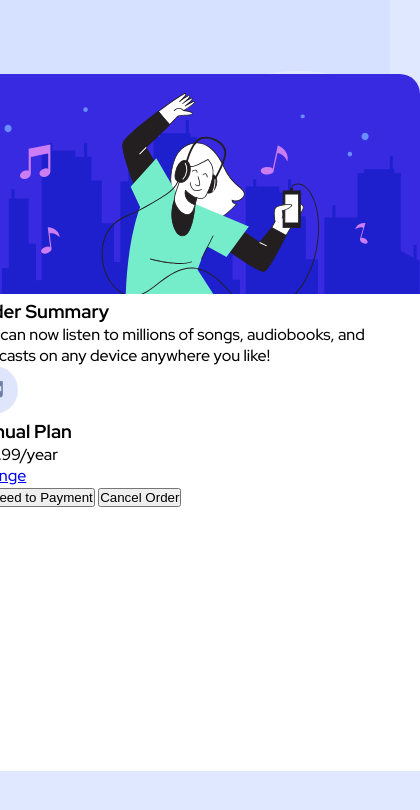
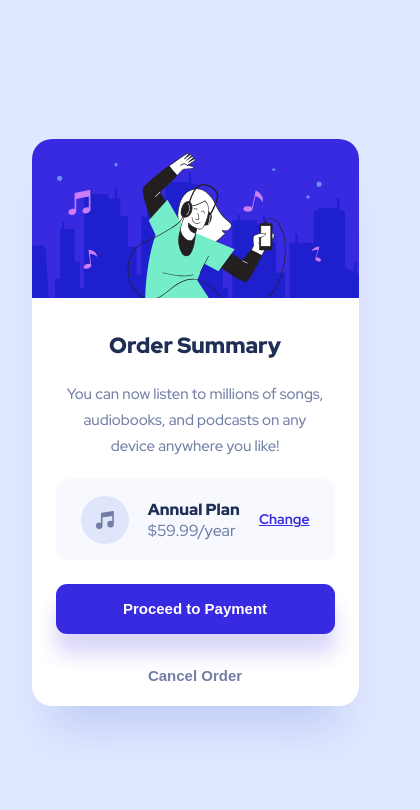
Before and after one commit to anibolokadze/Order-summary-component, a plain HTML site: page index.html in a window 390 px wide. Shown: the whole page, 420 px wide, since content can reach past the window. Drawn offline with Linux system fonts and the light colour scheme.

Commit message:
responsive

```diff
--- a/index.html
+++ b/index.html
@@ -12,13 +12,14 @@
         <article>
             <div class="card">
                 <img src="/illustration-hero.svg" alt="illustration" class="img-wrapper">
+                <div class="info-container">
                     <section class="header-container">
                         <h1>Order Summary</h1>
                         <p>You can now listen to millions of songs, audiobooks, and podcasts on any device anywhere you like!</p>
                     </section>
-                <section>
+                    <section class="plan-container">
                         <img src="/icon-music.svg" alt="note-icon">
-                    <div class="plan-container">
+                        <div class="plan-info">
                             <h3>Annual Plan</h3>
                             <p>$59.99/year</p>
                         </div>
@@ -29,6 +30,8 @@
                         <button class="cancel-btn">Cancel Order</button>
                     </section>
                 </div>
+
+            </div>
         </article>
     </main>
 </body>
--- a/style.css
+++ b/style.css
@@ -11,15 +11,155 @@ body{
     background-size:  100%;
     background-color: #E0E8FF;
     display: flex;
+    flex-direction: column;
     justify-content: center;
     align-items: center;
     height: 100vh;
     font-family: 'Red Hat Display', sans-serif;
+
 }
+.info-container{
+    display: flex;
+    flex-direction: column;
+    align-items: center;
+}
+
+
 article{
-    width:450px;
-    height:697px;
+    max-width:450px;
+    height: 697px;
     background-color:white;
-    border-radius: 20px 20px 0px 0px;
+    border-radius: 20px;
     overflow: hidden;
+    box-shadow: 0px 40px 40px -20px rgba(13, 48, 189, 0.151826);
 }
+
+
+.header-container h1{
+    padding-top: 24px;
+    text-align: center;
+    font-weight: 900;
+    font-size: 28px;
+    line-height: 37px;
+    color: #1F2E55;
+}
+.header-container p{
+    padding:17px 0 20px 0;
+    max-width: 354px;
+    text-align: center;
+    color: #717FA6;
+    font-weight: 500;
+    font-size: 16px;
+    line-height: 26px;
+}
+
+.plan-container{
+    display: flex;
+    align-items: center;
+    justify-content: space-between;
+    padding: 25px;
+    width: 354px;
+    background-color:  #F7F9FF;
+    border-radius: 11px;
+}
+.plan-container img{
+    width: 48px;
+
+}
+
+.plan-info h3{
+    font-weight: 900;
+    font-size: 16px;
+    line-height: 21px;
+    color: #1F2E55;
+}
+.plan-info p{
+    font-weight: 500;
+    font-size: 16px;
+    line-height: 21px;
+    color: #717FA6;
+}
+
+a{
+    font-weight: 700;
+    font-size: 14px;
+    line-height: 19px;
+    color: #382AE1;
+}
+
+a:hover{
+    color: #766CF1;
+    text-decoration: none;
+}
+
+
+.btn-container{
+    padding-top: 32px;
+    display: flex;
+    flex-direction: column;
+}
+
+button:first-of-type{
+    margin-bottom: 32px;
+    width: 354px;
+    height: 50px;
+    background:#382AE1;
+    box-shadow: 0px 20px 20px rgba(56, 42, 225, 0.190291);
+    border-radius: 11px;
+    border: none;
+    color: white;
+    font-weight: 900;
+    font-size: 15px;
+    line-height: 20px;
+}
+
+.payment-btn:hover{
+    background: #766CF1;
+    cursor: pointer;
+}
+
+button:last-of-type{
+    margin-bottom: 48px;
+    font-weight: 900;
+    font-size: 15px;
+    line-height: 20px;
+    color: #717FA6;
+    border: none;
+    background: none;
+}
+.cancel-btn:hover{
+    color: #1F2E55;
+    cursor: pointer;
+}
+
+@media (max-width:470px) {
+    body{
+        background-image: url(/pattern-background-mobile.svg);
+        background-image:contain ;
+        background:#E0E8FF ;
+    }
+    article{
+        width: 327px;
+        height: 567px;
+    }
+    .img-wrapper{
+        width: 100%;
+    }
+    .header-container h1{
+        font-size: 22px;
+    }
+    .header-container p{
+        width:263px;
+        font-size: 15px;
+    }
+    .plan-container{
+        width: 279px;
+        height: 81px;
+    }
+    button:first-of-type{
+        width: 279px;
+    }
+    .btn-container{
+        padding-top: 24px;
+    }
+}
```
Lines whose indentation alone changed are shown as unchanged.
